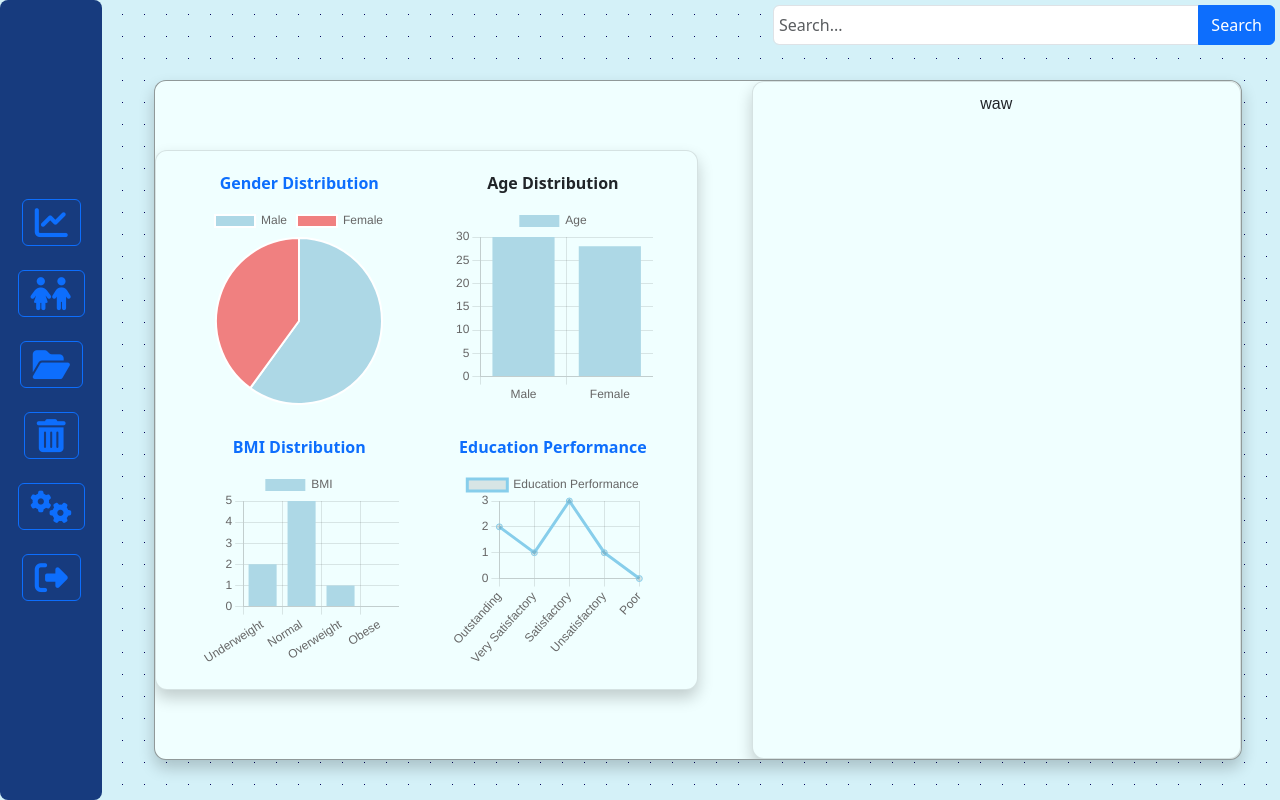
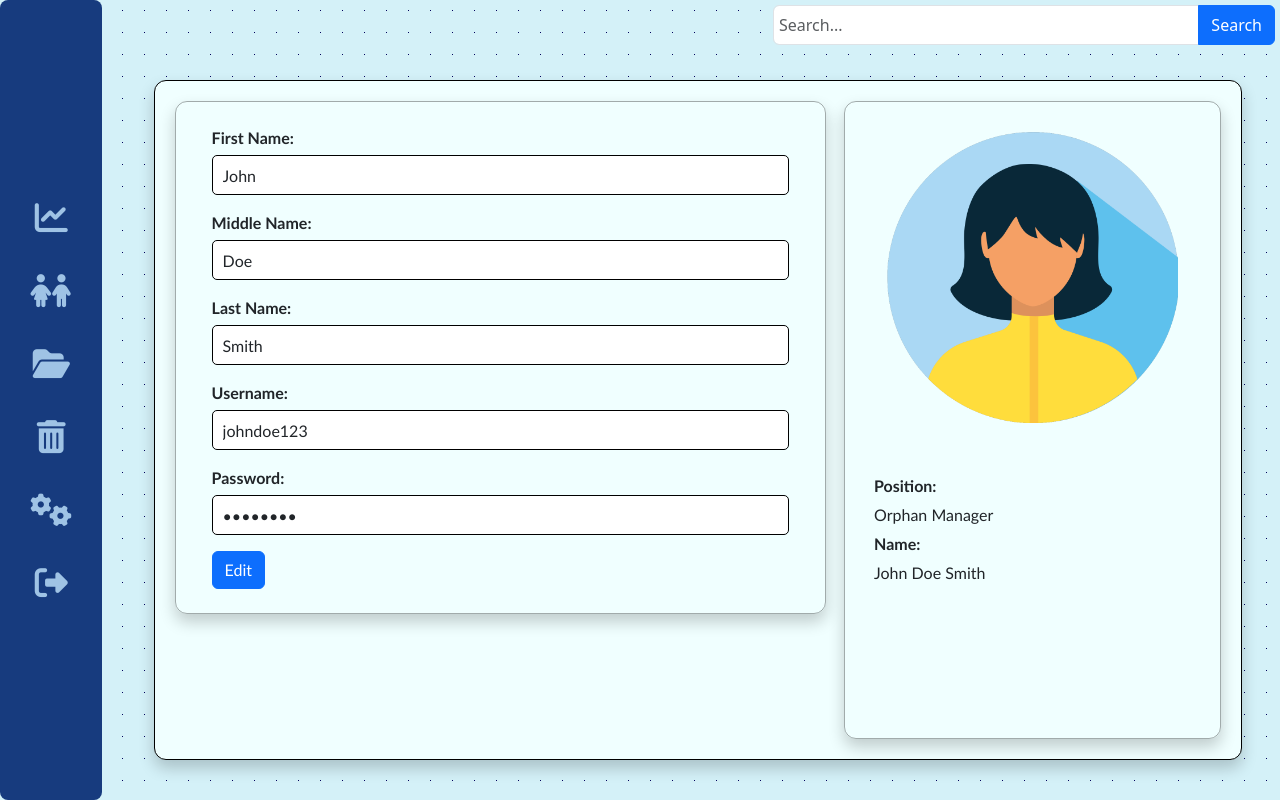
Before and after one commit to louvi11a/capstoneProject, a Django app: template templates/obeds/Setting.html in a window 1280 px wide. Run offline with Django 4.2, Linux system fonts and the light colour scheme; the template is opened without the code that fills it, so the values that code supplies are empty; some libraries are stand-ins or nearby versions.

Commit message:
updated files

```diff
--- a/templates/obeds/Setting.html
+++ b/templates/obeds/Setting.html
@@ -1,10 +1,11 @@
-
+<!DOCTYPE html>
 <html lang="en">
 <head>
     <meta charset="UTF-8">
     <meta name="viewport" content="width=device-width, initial-scale=1.0">
     <link href="https://cdn.jsdelivr.net/npm/bootstrap@5.3.2/dist/css/bootstrap.min.css" rel="stylesheet" integrity="sha384-T3c6CoIi6uLrA9TneNEoa7RxnatzjcDSCmG1MXxSR1GAsXEV/Dwwykc2MPK8M2HN" crossorigin="anonymous">
-    <link rel="stylesheet" type="text/css" href="/static/Css/Dboard.css">
+    <script src="https://cdn.jsdelivr.net/npm/bootstrap@5.3.0/dist/js/bootstrap.bundle.min.js"></script>
+    <link rel="stylesheet" type="text/css" href="/static/Css/setting.css">
     <script src="https://cdn.jsdelivr.net/npm/chart.js"></script>
     <script src="https://kit.fontawesome.com/d050a6d764.js" crossorigin="anonymous"></script>
     <title>Document</title>
@@ -12,7 +13,7 @@
 <body>
 
 
-
+<!-- ------------------------------start sa sidebar------------------------- -->
   <div class="sbar ">
     <div class="row-search ">
         <div class="col-6">
@@ -27,170 +28,95 @@
 
   <div class="sidebar ">
     <!-- Dashboard -->
-      <a class="navbar1 btn btn-outline-primary"  href="Dboard.html">
+      <a class="navbar btn btn-outline-primary"  href="Dboard.html">
         <i class="icon fa-solid fa-chart-line"></i>
       </a>
       <br>
       <!-- Orphan -->
-      <a class="navbar1 btn btn-outline-primary" href="Orphan.html">
+      <a class="navbar btn btn-outline-primary" href="Orphan.html">
         <i class="icon fa-solid fa-children" ></i>
       </a>
       <br>
       <!-- Files -->
-      <a class="navbar1 btn btn-outline-primary" href="File.html">
+      <a class="navbar btn btn-outline-primary" href="File.html">
         <i class="icon fa-solid fa-folder-open"></i>
       </a>
       <br>
       <!-- Trash -->
-      <a class="navbar1 btn btn-outline-primary" href="Trash.html">
+      <a class="navbar btn btn-outline-primary" href="Trash.html">
         <i class="icon fa-solid fa-trash-can"></i>
       </a>
       <br>
       <!-- Setting -->
-      <a class="navbar1 btn btn-outline-primary" href="Setting.html">
+      <a class="navbar btn btn-outline-primary" href="Setting.html">
         <i class="icon fa-solid fa-gears"></i>
       </a>
       <br>
       <!-- Logout -->
-      <a class="navbar1 btn btn-outline-primary" href="Login.html">
+      <a class="navbar btn btn-outline-primary" href="Login.html">
         <i class="icon fa-solid fa-right-from-bracket"></i>
       </a>
   </div>
 
-
-<style>
-  body {
-    text-align: center;
-}
-
-#dashboard {
-  display: flex;
-    flex-wrap: wrap;
-    justify-content: space-evenly;
-    position: relative;
-    width: 50%;
-    border: 1px solid rgba(0, 0, 0, 0.115);
-    background-color:azure;
-    border-radius: 12px;
-    box-shadow: 0px 8px 16px 0px rgba(0,0,0,0.2);
-    padding-top: 10px;
-}
-
-.chart-placeholder {
-    margin-bottom: 10px;
-    border: 2px solid rgba(221, 221, 221, 0.755)808; /* Add a border for visualization */
-    border-radius: 10px; /* Rounded corners */
-    padding: 10px; /* Add padding for better appearance */
-    cursor: pointer; /* Add pointer cursor for clickable elements */
-}
-
-.chart-label {
-    font-weight: bold;
-    margin-bottom: 10px;
-}
-</style>
-</head>
-<body >
-
-<div class="container-fluid-charts">
-<div id="dashboard">
-<!-- Chart 1: Number of Male and Female - Pie Chart -->
-<a class="chart-placeholder" style="order: 1;">
-    <label class="chart-label">Gender Distribution</label>
-    <canvas id="genderChart" width="200" height="200"></canvas>
-</a>
-
-<!-- Chart 2: Age - Bar Chart -->
-<div class="chart-placeholder" style="order: 2;">
-    <label class="chart-label">Age Distribution</label>
-    <canvas id="ageChart" width="200" height="200"></canvas>
-</div>
-
-<!-- Chart 3: Health - BMI (Bar Chart) -->
-<a href="C:\Users\user\Downloads\dashboard\health.html" class="chart-placeholder" style="order: 3;">
-    <label class="chart-label">BMI Distribution</label>
-    <canvas id="bmiChart" width="200" height="200"></canvas>
-</a>
-
-<!-- Chart 4: Education - Performance (Line Chart) -->
-<a href="C:\Users\user\Downloads\dashboard\education.html" class="chart-placeholder" style="order: 4;">
-    <label class="chart-label">Education Performance</label>
-    <canvas id="educationChart" width="200" height="200"></canvas>
-</a>
-</div>
-  <div class="container-dashboard-notif">
-    waw
-  </div>
-</div>
-
-
-<script>
-// Sample data (replace this with your actual data)
-var data = {
-    labels: ['Male', 'Female'],
-    datasets: [{
-        data: [3, 2], // Replace with your actual data
-        backgroundColor: ['lightblue', 'lightcoral']
-    }]
-};
-
-// Chart 1: Number of Male and Female - Pie Chart
-var genderChart = new Chart(document.getElementById('genderChart'), {
-    type: 'pie',
-    data: data
-});
-
-// Chart 2: Age - Bar Chart
-var ageData = {
-    labels: ['Male', 'Female'],
-    datasets: [{
-        label: 'Age',
-        data: [30, 28], // Replace with your actual data
-        backgroundColor: 'lightblue'
-    }]
-};
-
-var ageChart = new Chart(document.getElementById('ageChart'), {
-    type: 'bar',
-    data: ageData
-});
-
-// Chart 3: Health - BMI (Bar Chart)
-var bmiData = {
-    labels: ['Underweight', 'Normal', 'Overweight', 'Obese'],
-    datasets: [{
-        label: 'BMI',
-        data: [2, 5, 1, 0], // Replace with your actual data
-        backgroundColor: 'lightblue'
-    }]
-};
-
-var bmiChart = new Chart(document.getElementById('bmiChart'), {
-    type: 'bar',
-    data: bmiData
-});
-
-// Chart 4: Education - Performance (Line Chart)
-var educationData = {
-    labels: ['Outstanding', 'Very Satisfactory', 'Satisfactory', 'Unsatisfactory', 'Poor'],
-    datasets: [{
-        label: 'Education Performance',
-        data: [2, 1, 3, 1, 0], // Replace with your actual data
-        borderColor: 'skyblue',
-        fill: false
-    }]
-};
-
-var educationChart = new Chart(document.getElementById('educationChart'), {
-    type: 'line',
-    data: educationData
-});
-</script>
+<!-- ------------------------------end sa sidebar------------------------- -->
 
 
 
+      <div class="container-orphan">
+        <div class="form-group container ">
+          <div class="form-container p-4 rounded">
+            <form id="myForm">
+              <div class="mb-3">
+                <label for="firstName" class="form-label">First Name:</label>
+                <input type="text" class="form-control" id="firstName" value="John" readonly>
+              </div>
+              <div class="mb-3">
+                <label for="middleName" class="form-label">Middle Name:</label>
+                <input type="text" class="form-control" id="middleName" value="Doe" readonly>
+              </div>
+              <div class="mb-3">
+                <label for="lastName" class="form-label">Last Name:</label>
+                <input type="text" class="form-control" id="lastName" value="Smith" readonly>
+              </div>
+              <div class="mb-3">
+                <label for="username" class="form-label">Username:</label>
+                <input type="text" class="form-control" id="username" value="johndoe123" readonly>
+              </div>
+              <div class="mb-3">
+                <label for="password" class="form-label">Password:</label>
+                <input type="password" class="form-control" id="password" value="********" readonly>
+              </div>
+            </form>
+            <button id="editButton" class="btn btn-primary">Edit</button>
+            <div class="editbtn">
+            <button id="saveButton" class="btn btn-success" style="display: none;">Save</button>
+            <button id="cancelButton" class="btn btn-secondary" style="display: none;">Cancel</button>
+            </div>
+          </div>
+        </div>
+            <div class="container-profile">
+            <div class="container-fluid">
+            <div class="profile">
+              <img class="larger-image" src="/static/Images/Setting.png" alt="Logout"><br>
+              <ul>
+              </div>
+              <div class="container">
+                <p>
+                  <strong> Position: </strong>
+                </p>
+                <p>Orphan Manager</p>
+                <p>
+                  <strong> Name: </strong>
+                </p>
+                <p>John Doe Smith</p>
+              </ul>
+            </div>
+          </div>
+        </div>
+    </div>
 
 
-<script src="..\Js\bar-chart.js"></script>
-<script src="..\Js\pie-chart.js"></script>
+
+    <script src="/static/Js/setting-popup.js"></script>
 </body>
+</html>
```
Also changed, not shown: templates/obeds/File.html (+137 -96 lines).
